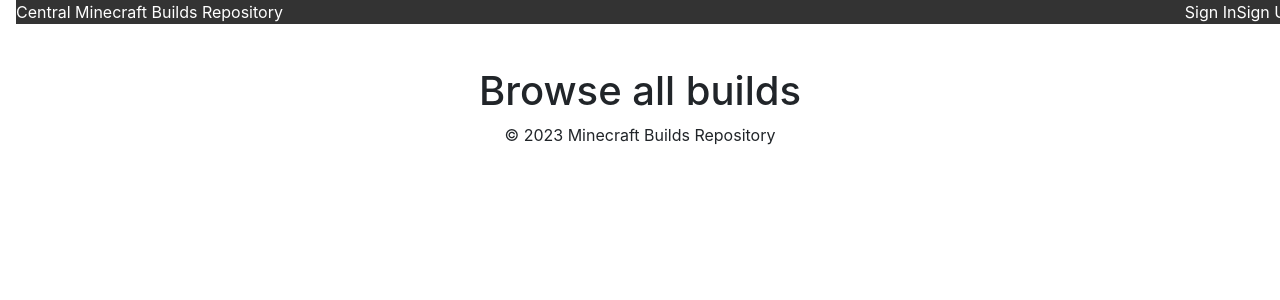
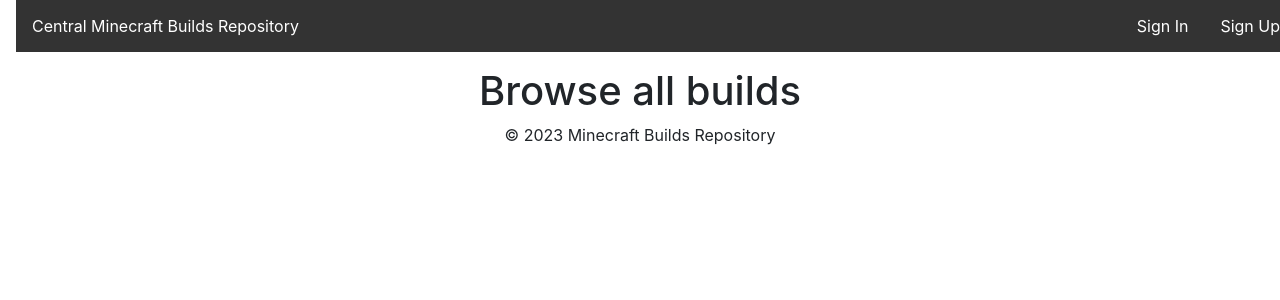
Before and after one commit to kepper104/Yandex-Web-Project, a Flask app: page / in a window 1280 px wide. Shown: the top 300 px of the page. Run offline with Flask 3, Linux system fonts and the light colour scheme; data that the repository does not hold is empty; some libraries are stand-ins or nearby versions.

Commit message:
Update main.css

```diff
--- a/static/css/main.css
+++ b/static/css/main.css
@@ -61,7 +61,7 @@
   display: block;
   color: white;
   text-align: center;
-  /*padding: 14px 16px;*/
+  padding: 14px 16px;
   text-decoration: none;
 }
 
```
